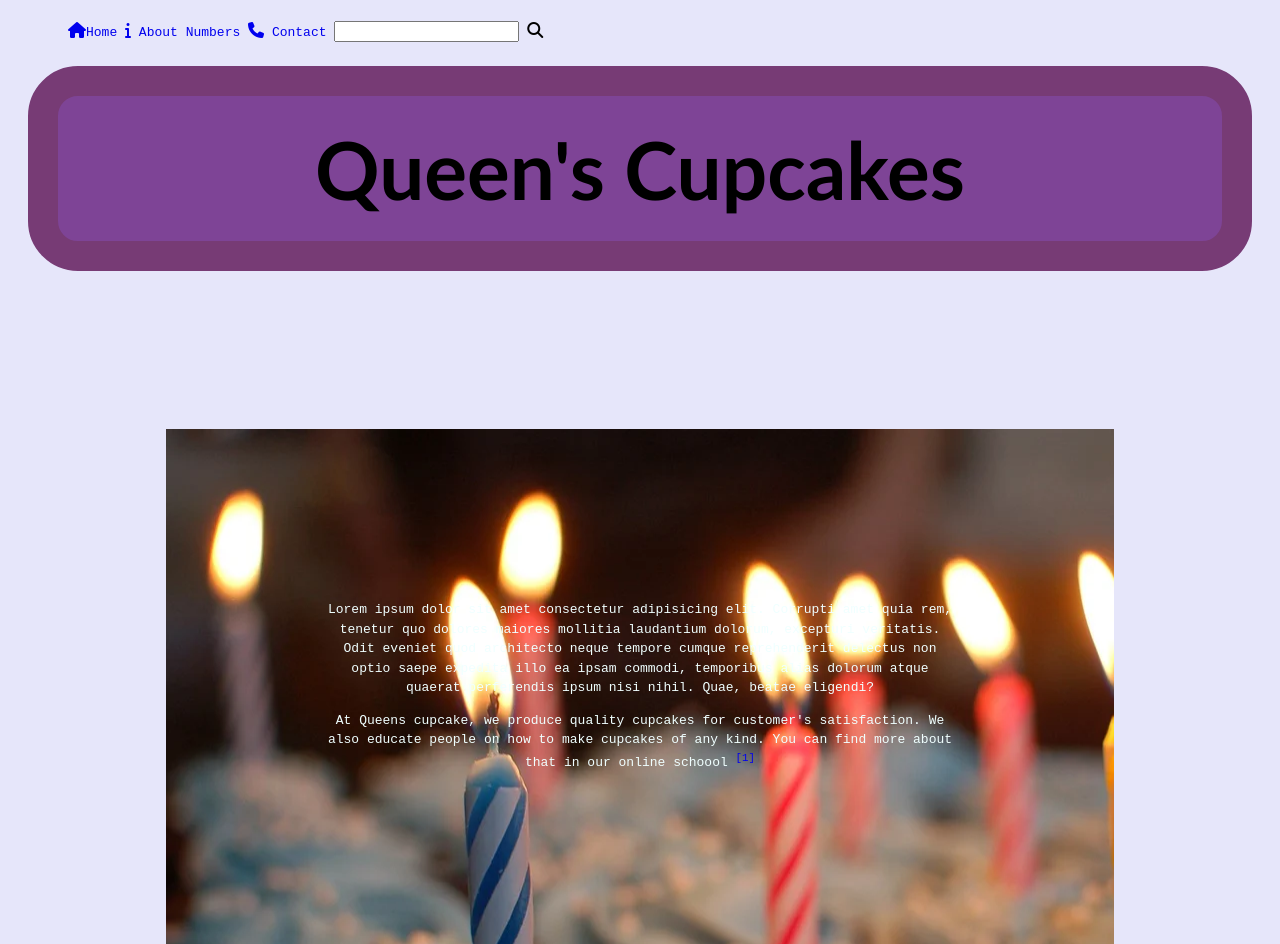
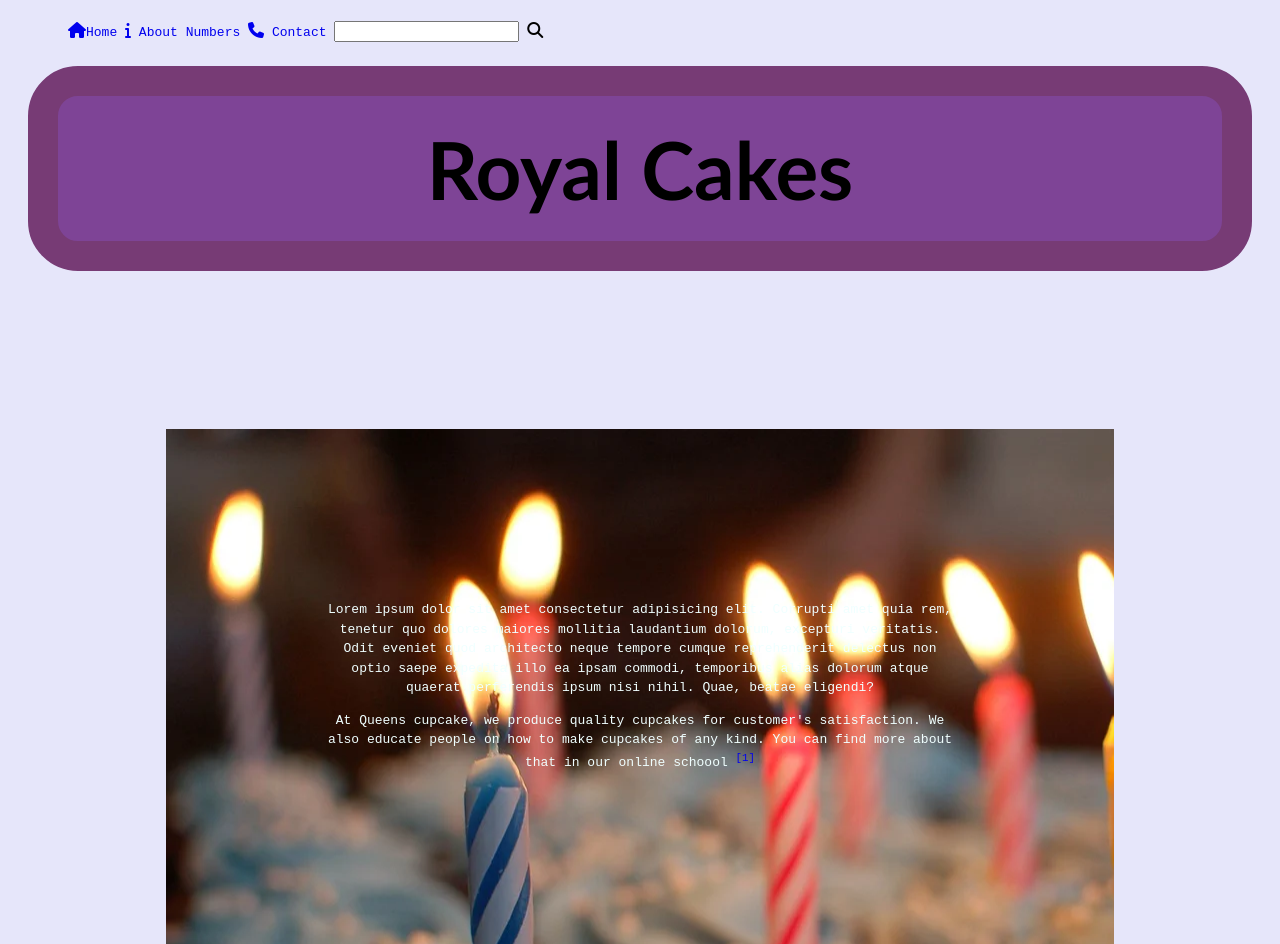
Before and after one commit to Jay2696Jay/new, a plain HTML site: page index.html in a window 1280 px wide. Shown: the top 944 px of the page. Drawn offline with Linux system fonts and the light colour scheme.

Commit message:
Update index.html

```diff
--- a/index.html
+++ b/index.html
@@ -5,7 +5,7 @@
     <meta charset="UTF-8">
     <meta http-equiv="X-UA-Compatible" content="IE=edge">
     <meta name="viewport" content="width=device-width, initial-scale=1.0">
-    <title>Queen's cupcake</title>
+    <title>Royal Cakes</title>
     <link rel="stylesheet" href="syle.css">
     <link rel="stylesheet" href="https://cdnjs.cloudflare.com/ajax/libs/font-awesome/6.2.1/css/all.min.css">
 </head>
@@ -40,7 +40,7 @@
 
     </header>
     <!--Introduction to the brand-->
-    <h1 class="bow">Queen's Cupcakes</h1>
+    <h1 class="bow">Royal Cakes</h1>
 
 
         <div class="inner">
```
